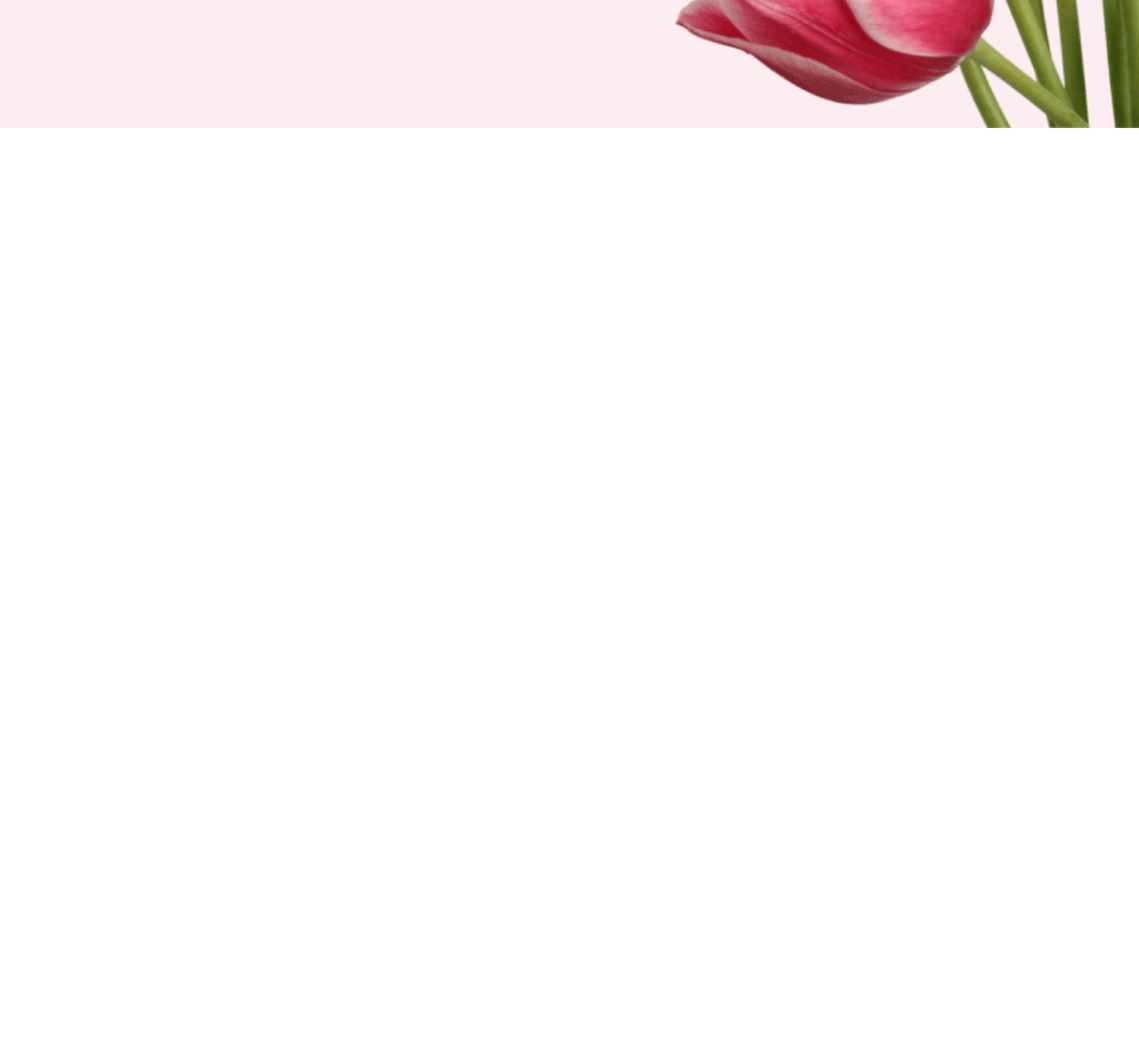
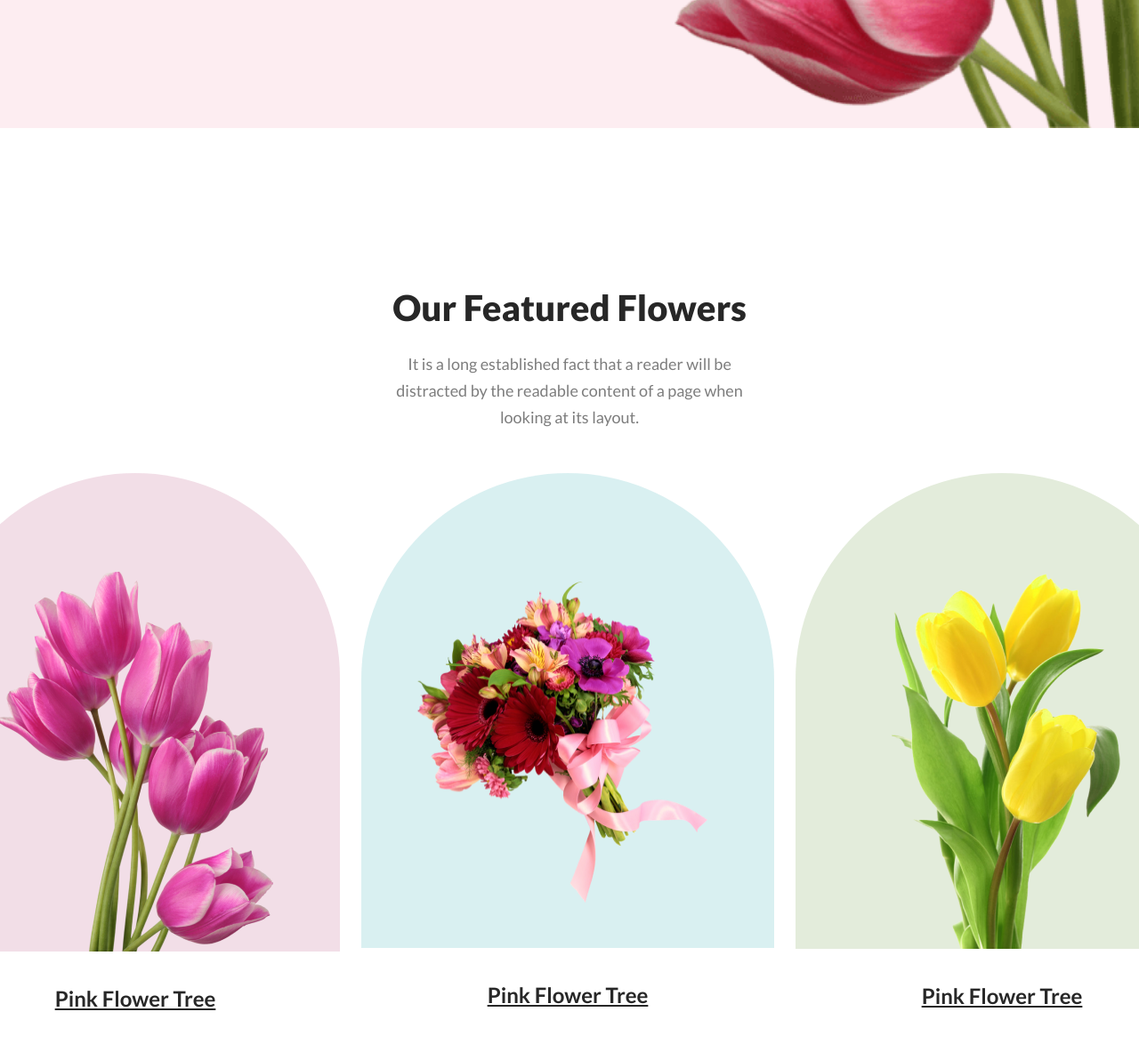
Before and after one commit to AkashPaul923/flower-shop-1, a plain HTML site: page index.html in a window 1280 px wide. Shown: the part 1114-2288 px from the top of the page at 89% size. Before the commit the page ends 1261 px from the top, so only its background shows below. Drawn offline with Linux system fonts and the light colour scheme.

Commit message:
featured section in main added and css design

```diff
--- a/index.html
+++ b/index.html
@@ -25,6 +25,25 @@
     <main>
 
     </main>
+    <section class="featured">
+        <h3 class="featured-title">Our Featured Flowers</h3>
+        <p class="featured-subtitle">It is a long established fact that a reader will be distracted by the readable content of a page when looking at its layout.</p>
+
+        <div class="featured-container">
+            <div class="featured-image">
+                <img class="featured-image-1" src="asset/image/pngwing 6.png" alt="">
+                <p>Pink Flower Tree</p>
+            </div>
+            <div class="featured-image">
+                <img class="featured-image-2" src="asset/image/pngwing 5.png" alt="">
+                <p>Pink Flower Tree</p>
+            </div>
+            <div class="featured-image">
+                <img class="featured-image-3" src="asset/image/pngwing 7.png" alt="">
+                <p>Pink Flower Tree</p>
+            </div>
+        </div>
+    </section>
     <footer>
 
     </footer>
--- a/styles/style.css
+++ b/styles/style.css
@@ -80,3 +80,85 @@ margin-right: 74px;
     height: 100%;
 
 }
+
+/* featured section style */
+.featured{
+    margin-top: 178px;
+    margin-left: 240px;
+    margin-right: 240px;
+    margin-bottom: 178px;
+}
+.featured-title{
+    color: rgb(39, 39, 39);
+font-family: Lato;
+font-size: 40px;
+font-weight: 800;
+line-height: 48px;
+letter-spacing: 0%;
+text-align: center;
+}
+
+.featured-subtitle{
+    color: rgba(39, 39, 39, 0.6);
+font-family: Lato;
+font-size: 18px;
+font-weight: 400;
+line-height: 30px;
+letter-spacing: 0%;
+text-align: center;
+width: 50%;
+margin: 0 auto;
+margin-top: 24px;
+margin-bottom: 48px;
+}
+
+.featured-container{
+    display: flex;
+    gap: 24px;
+    justify-content: center;
+    align-items: center;
+}
+
+.featured-image{
+
+    width: 464px;
+height: 538px;
+
+}
+
+.featured-image-1{
+    width: 310px;
+    height: 428px;
+    border-radius: 300px 300px 0px 0px;
+
+background: rgba(167, 33, 98, 0.15);
+    padding: 110px 75px 0px 75px;
+}
+.featured-image-2{
+    width: 370px;
+    height: 366px;
+    border-radius: 300px 300px 0px 0px;
+
+background: rgba(5, 151, 160, 0.15);
+    padding: 117px 47px 51px;
+}
+.featured-image-3{
+    width: 314px;
+    height: 471px;
+    border-radius: 300px 300px 0px 0px;
+
+background: rgba(71, 125, 17, 0.15);
+    padding: 64px 75px 0px;
+}
+.featured-image p{
+    color: rgb(39, 39, 39);
+font-family: Lato;
+font-size: 24px;
+font-weight: 700;
+line-height: 35px;
+letter-spacing: 0%;
+text-align: center;
+text-decoration-line: underline;
+margin-top: 32px;
+
+}
```
